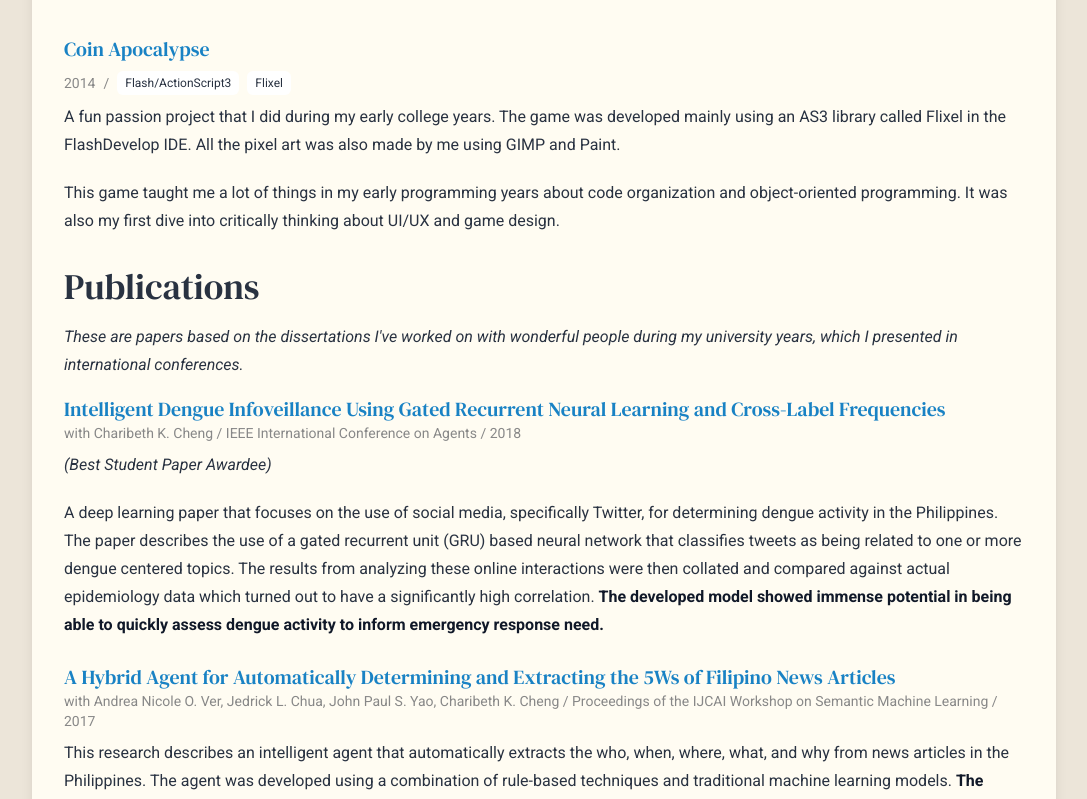
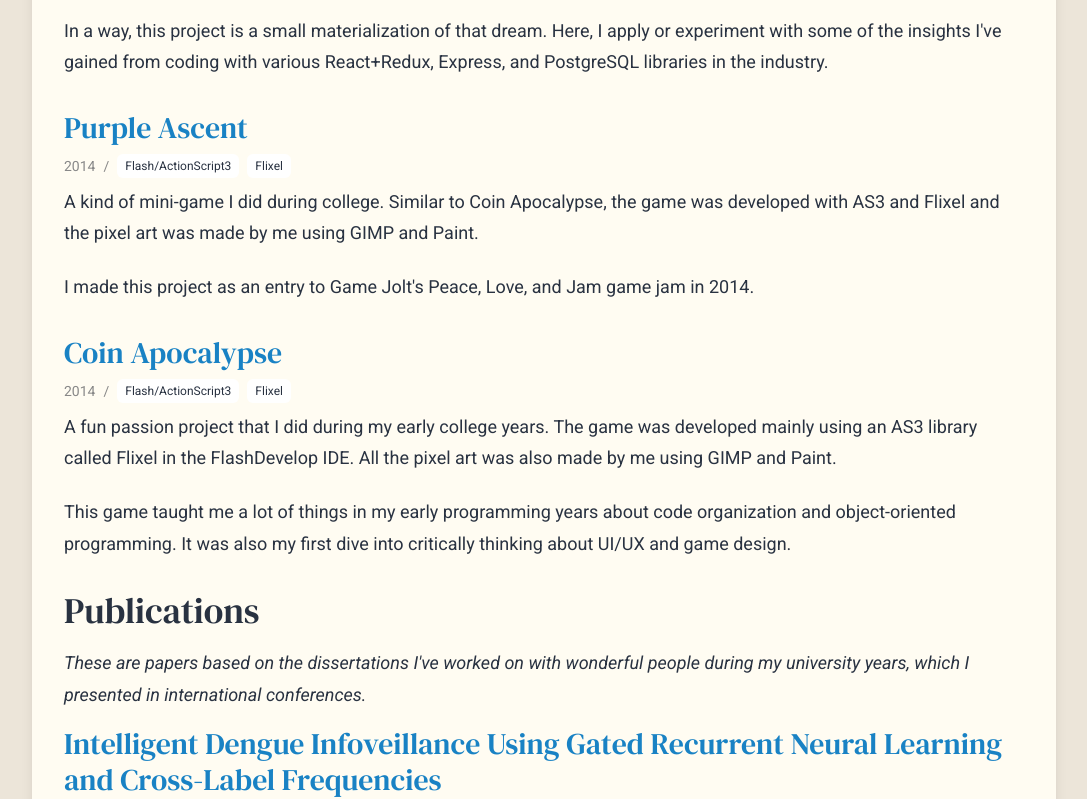
Before and after one commit to vandenn/evanlivelo.com, a Next.js app: page /projects in a window 1280 px wide. Shown: the part 1851-2650 px from the top of the page, without its empty margins (96-1183 px from the left). Built offline with nearby package versions, Linux system fonts and the light colour scheme; no server answers.

Commit message:
Make font size bigger

```diff
--- a/src/app/globals.css
+++ b/src/app/globals.css
@@ -21,6 +21,7 @@ body {
   background: var(--background);
   color: var(--text);
   font-family: var(--font-roboto), Helvetica, sans-serif;
+  font-size: 1.125rem;
   margin: 0;
   padding: 0;
 }
@@ -70,6 +71,10 @@ div {
 }
 
 /* Prose overrides */
+.prose {
+  font-size: 1.125rem;
+}
+
 .prose h1,
 .prose h2,
 .prose h3,
--- a/src/app/page.tsx
+++ b/src/app/page.tsx
@@ -27,7 +27,7 @@ export default function Home() {
             <span style={{ color: "var(--text)" }}>.</span>
           </Title>
 
-          <div className="prose max-w-none text-base lg:text-lg leading-relaxed">
+          <div className="prose max-w-none leading-relaxed">
             <ReactMarkdown remarkPlugins={[remarkGfm]}>
               {homeContent.content}
             </ReactMarkdown>
--- a/src/app/projects/page.tsx
+++ b/src/app/projects/page.tsx
@@ -50,7 +50,7 @@ export default function Projects() {
           </div>
           {projects.map((project, index) => (
             <div key={index} className="mb-8">
-              <h3>
+              <h2>
                 {project.frontmatter.link ? (
                   <a
                     href={project.frontmatter.link}
@@ -62,7 +62,7 @@ export default function Projects() {
                 ) : (
                   project.frontmatter.title
                 )}
-              </h3>
+              </h2>
               <div className="flex flex-wrap gap-2 mt-2 items-center">
                 {project.frontmatter.date && (
                   <>
@@ -102,7 +102,7 @@ export default function Projects() {
           {publications.map((pub, index) => (
             <div key={index} className="mb-6">
               <div className="mb-2">
-                <h3>
+                <h2>
                   {pub.frontmatter.link ? (
                     <a
                       href={pub.frontmatter.link}
@@ -114,7 +114,7 @@ export default function Projects() {
                   ) : (
                     pub.frontmatter.title
                   )}
-                </h3>
+                </h2>
                 <div className="text-sm" style={{ color: "var(--subtext)" }}>
                   {pub.frontmatter.coauthors && `with ${pub.frontmatter.coauthors} / `}
                   {pub.frontmatter.publisher}
```
